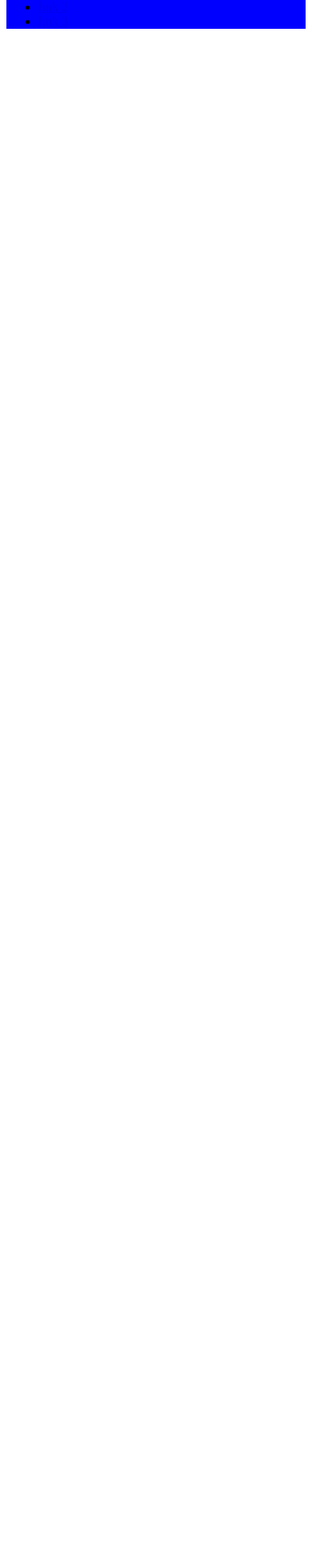
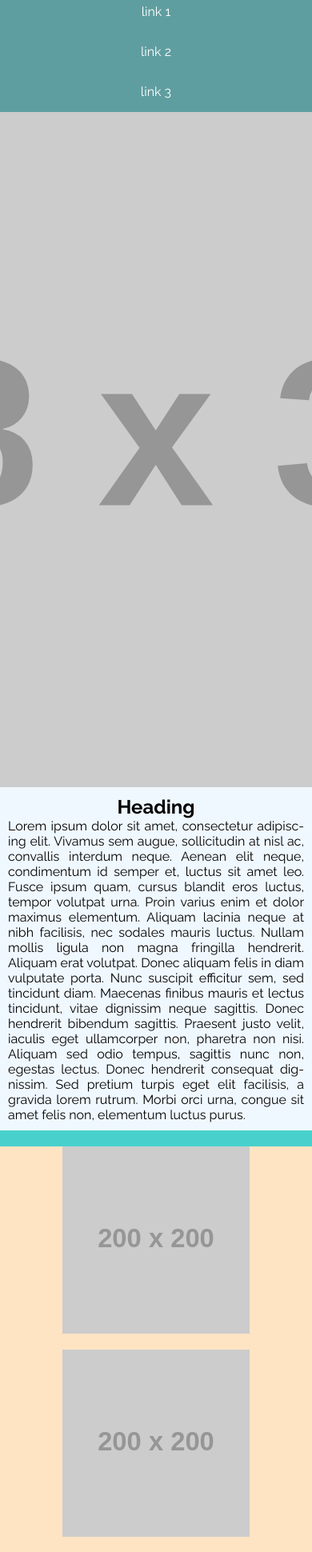
Before and after one commit to Bartbug/Kodilla-4.3.1, a plain HTML site: page index.html in a window 390 px wide. Shown: the part 60-2000 px from the top of the page at 80% size. Before the commit the page ends 844 px from the top, so only its background shows below. Drawn offline with Linux system fonts and the light colour scheme; placeholder pictures from the web are drawn by us.

Commit message:
Gotowy Layout

```diff
--- a/index.html
+++ b/index.html
@@ -1,37 +1,66 @@
 <!DOCTYPE html>
 <html lang="en">
+
 <head>
     <meta charset="utf-8">
     <!--<meta name="viewport" content="width=device-width, initial-scale=1.0">-->
     <title>Projekt Strony Firmy</title>
-    <link rel="stylesheet" href="./style.css">
-    <link href="https://fonts.googleapis.com/css?family=Open+Sans" rel="stylesheet">
+
+    <link
+        href="https://fonts.googleapis.com/css?family=Raleway:100,100i,200,200i,300,300i,400,400i,500,500i,600,600i,700,700i,800,800i,900,900i"
+        rel="stylesheet">
     <link href="https://fonts.googleapis.com/css?family=Raleway:300,400,700,800,900" rel="stylesheet">
     <link rel="stylesheet" href="https://use.fontawesome.com/releases/v5.7.2/css/all.css"
         integrity="sha384-fnmOCqbTlWIlj8LyTjo7mOUStjsKC4pOpQbqyi7RrhN7udi9RwhKkMHpvLbHG9Sr" crossorigin="anonymous">
+    <link rel="stylesheet" href="./style.css">
 </head>
+
 <body>
-    <header>
-        <nav class="container">
-            <img src="" alt="Logo">
+    <nav>
+        <div class="container">
+            <img id="logo" src="https://via.placeholder.com/150x50/FFFFFF/000000" alt="/// Logo">
             <ul>
                 <li><a href="#">link 1</a></li>
                 <li><a href="#">link 2</a></li>
                 <li><a href="#">link 3</a></li>
             </ul>
-        </nav>
+            <div>
+    </nav>
+    <header>
+
     </header>
-    <main>
-
+    <main class="container">
+        <h2>Heading</h2>
+        <p>Lorem ipsum dolor sit amet, consectetur adipiscing elit. Vivamus sem augue, sollicitudin at nisl ac,
+            convallis interdum neque. Aenean elit neque, condimentum id semper et, luctus sit amet leo. Fusce ipsum
+            quam, cursus blandit eros luctus, tempor volutpat urna. Proin varius enim et dolor maximus elementum.
+            Aliquam lacinia neque at nibh facilisis, nec sodales mauris luctus. Nullam mollis ligula non magna fringilla
+            hendrerit. Aliquam erat volutpat. Donec aliquam felis in diam vulputate porta. Nunc suscipit efficitur sem,
+            sed tincidunt diam. Maecenas finibus mauris et lectus tincidunt, vitae dignissim neque sagittis. Donec
+            hendrerit bibendum sagittis. Praesent justo velit, iaculis eget ullamcorper non, pharetra non nisi. Aliquam
+            sed odio tempus, sagittis nunc non, egestas lectus. Donec hendrerit consequat dignissim. Sed pretium turpis
+            eget elit facilisis, a gravida lorem rutrum. Morbi orci urna, congue sit amet felis non, elementum luctus
+            purus. </p>
     </main>
-    <section class="foto container">
-
+    <section class="gallery container clearfix">
+        <div class="photo">
+            <img src="https://via.placeholder.com/200/DCA77A/000000" alt="Placeholder">
+        </div>
+        <div class="photo">
+            <img src="https://via.placeholder.com/200/DCA77A/000000" alt="Placeholder">
+        </div>
+        <div class="photo">
+            <img src="https://via.placeholder.com/200/DCA77A/000000" alt="Placeholder">
+        </div>
     </section>
-    <section class="map container">
-
+    <section class="map">
+        <img src="https://maps.googleapis.com/maps/api/staticmap?center=Brooklyn+Bridge,New+York,NY&scale=2&zoom=13&size=600x300&maptype=roadmap&markers=color:blue%7Clabel:S%7C40.702147,-74.015794&markers=color:red%7Clabel:Company%7C40.718217,-73.998284&key=AIzaSyAM25w4QrwIXC7VoKjllL31o4UjhP7lYFc" alt="Mapa">
     </section>
     <footer>
-
+        <div class="container">
+            Lorem ipsum dolor sit amet,
+        </div>
     </footer>
 </body>
+
 </html>
--- a/style.css
+++ b/style.css
@@ -1,7 +1,17 @@
 * {
     box-sizing: border-box;
+    margin: 0;
+    padding: 0;
 }
-
+body {
+    font-family: 'Raleway', sans-serif;
+    background-color: mediumturquoise;
+}
+.container {
+    margin: 0 auto;
+    width: 100%;
+    max-width: 1200px;
+}
 /*---------------- GRID ---------------*/
 .clearfix::after, .clearfix::before {
     content: " ";
@@ -22,18 +32,119 @@
 .col-12 {width: 100%;}
 
 /* ------------------- Header ------------------- */
-header {
+nav {
     background-color: cadetblue;
 }
-nav {
-    background-color: blue;
+nav>div {
+
     min-height: 50px;
+
 }
-.container {
-    margin: 0 auto;
+#logo {
+    float: left;
+    color: white;
+
+}
+nav a {
+    text-decoration: none;
+    color: white;
+}
+nav ul {
+    list-style: none;
+    float: right;
+    line-height: 50px;
+}
+nav ul li {
+    float: left;
+    padding: 0 10px;
+}
+nav ul li:hover {
+    background-color: lightblue;
+    padding: 0 10px;
+    cursor: pointer;
+}
+header {
+    height: 100vh;
+    background-color: mediumpurple;
+    background-image: url("https://via.placeholder.com/2000x350/DCA77A/000000");
+    background-size: cover;
+    background-position: center;
+}
+main {
+    margin-top: 20px;
+    padding: 10px;
+    min-height: 20vh;
+    background-color: aliceblue;
+}
+.gallery {
+    margin-top: 20px;
+    background-color: bisque;
+}
+.photo {
+    float: left;
+    width: 30%;
+    margin-right: 5%;
+    background-color: brown;
+}
+.photo:last-of-type {
+    margin-right: 0;
+    background-color: red;
+    padding: 0;
+}
+.photo img {
+    display: block;
     width: 100%;
-    max-width: 1200px;
+    height: auto;
+    /*margin-bottom: -4px;*/
+
+}
+.map {
+    margin-top: 20px;
+    background-color: lavender;
 }
 footer {
+
     background-color: cadetblue;
 }
+footer>div {
+    line-height: 50px;
+    min-height: 50px;
+    color: white;
+    text-align: center;
+}
+.map img {
+    display: block;
+    width: 100%;
+}
+@media(max-width: 767px) {
+    #logo, .photo, nav ul, nav ul li  {
+        float: none;
+    }
+    #logo, nav ul li {
+        display: block;
+        text-align: center;
+    }
+    #logo {
+        margin: 0 auto;
+    }
+    header {
+        height: 100vh;
+        background-color: mediumpurple;
+        background-image: url("https://via.placeholder.com/768x350/DCA77A/000000");
+        background-size: cover;
+        background-repeat: no-repeat;
+        background-position: center;
+    }
+    main h2 {
+        text-align: center;
+    }
+    main p {
+        text-align: justify;
+        hyphens: auto;
+    }
+    .photo {
+        width: 60%;
+        margin-left: 20%;
+        margin-bottom: 20px;
+    }
+}
```
